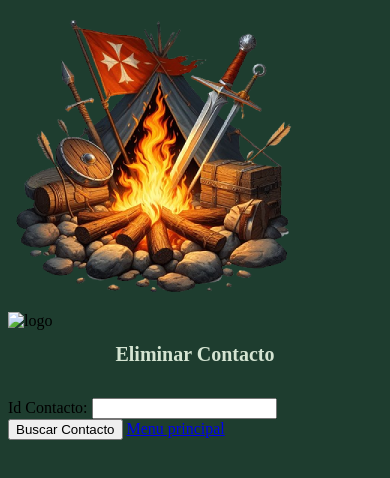
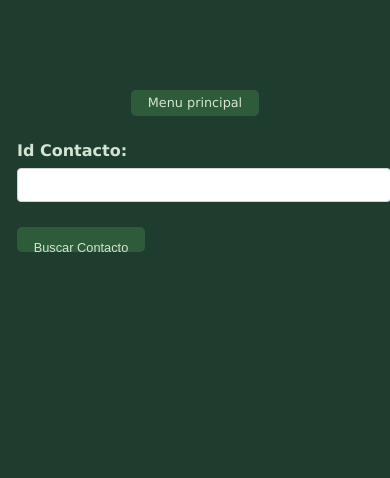
Before and after one commit to DonatoSan-Test/cac_trabajoFinal, a plain HTML site: page modificaciones.html in a window 390 px wide. Drawn offline with Linux system fonts and the light colour scheme.

Commit message:
modificaciones

```diff
--- a/modificaciones.html
+++ b/modificaciones.html
@@ -7,16 +7,8 @@
     <title>Gaming 🚀</title>
     <link rel="stylesheet" href="./static/css/style.css">
 </head>
-<body>
-    <header>
-        <nav class="navbar-index ">
-            <img class="logo-nav" src="./static/imagenes/logosmall.webp" alt="logo Codo a Codo Gaming">
-        </nav>
-    </header>
-    <div class="logo-centrado">
-        <img src="./static/imagenes/logogaming.webp" alt="logo">
-    </div>
-    <h1>Eliminar Contacto</h1><br>
+<body class="container">
+    <nav class="navbar"><a href="index.html" class="button">Menu principal</a></nav>
     <!-- Contenedor principal que será controlado por JavaScript. Este
     contenedor tendrá dos formularios. -->
     <div id="app">
@@ -25,7 +17,7 @@
         <form id="form-obtener-contacto">
             <label for="id_contacto">Id Contacto:</label>
             <input type="text" id="id_contacto" required><br>
-            <button type="submit">Buscar Contacto</button> <a href="index.html">Menu principal</a>
+            <button type="submit" class="button">Buscar Contacto</button>
         </form>
         <!-- Segundo formulario: se muestra solo si mostrarDatosContacto
         es verdadero. Llama a la función guardarCambios -->
@@ -57,7 +49,7 @@
                     Suscribite para recibir novedades!
                 </label><br><br>
 
-                <button type="submit">Guardar Cambios</button>
+                <button type="submit" class="button">Guardar Cambios</button>
                 <a href="modificaciones.html">Cancelar</a>
             </form>
         </div>
--- a/static/css/style.css
+++ b/static/css/style.css
@@ -1,5 +1,7 @@
 body {
     background-color: #1e3d2f;
+    font-family: Verdana, Geneva, Tahoma, sans-serif;
+    color: #d4e4d2;
 }
 h1{
     color: #d4e4d2;
@@ -22,12 +24,12 @@ h1{
 
 .button {
     display: inline-block;
-    font-size: 1.5em; /* Ajusta el tamaño del texto para pantallas más pequeñas */
+    font-size: 1.5em;
     background-color: #2e5c3a;
     color: #d4e4d2;
     border: none;
     cursor: pointer;
-    width: 15em; /* Ajusta el ancho del botón para pantallas más pequeñas */
+    width: 15em;
     height: 2em;
     text-align: center;
     line-height: 2em;
@@ -188,11 +190,10 @@ h1{
     display: block;
 }
 
-/* Responsividad para pantallas de 768px a 1023px */
 @media only screen and (max-width: 900px) {
     .container {
         max-width: 90%;
-        padding-top: 100px; /* Reducir el espacio superior */
+        padding-top: 100px;
     }
     .contactanos {
         font-size: 1em;
@@ -205,7 +206,7 @@ h1{
 @media only screen and (max-width: 768px) {
     .container {
         max-width: 90%;
-        padding-top: 100px; /* Reducir el espacio superior */
+        padding-top: 100px;
     }
     .contactanos {
         font-size: 0.9em;
@@ -218,7 +219,7 @@ h1{
 @media only screen and (max-width: 620px) {
     .container {
         max-width: 95%;
-        padding-top: 80px; /* Reducir más el espacio superior */
+        padding-top: 80px;
     }
     .contactanos {
         font-size: 0.7em;
@@ -234,7 +235,7 @@ h1{
 @media only screen and (max-width: 480px) {
     .container {
         max-width: 99%;
-        padding-top: 60px; /* Reducir aún más el espacio superior */
+        padding-top: 60px;
     }
     .contactanos {
         font-size: 0.6em;
@@ -250,15 +251,15 @@ h1{
 
 @media only screen and (max-width: 620px) {
     .button {
-        font-size: 1em; /* Reduce el tamaño del texto */
-        width: 12em; /* Reduce el ancho del botón */
+        font-size: 1em;
+        width: 12em;
     }
 }
 
 @media only screen and (max-width: 480px) {
     .button {
-        font-size: 0.8em; /* Reduce aún más el tamaño del texto */
-        width: 10em; /* Reduce aún más el ancho del botón */
+        font-size: 0.8em;
+        width: 10em;
     }
 }
 .logo{
@@ -274,7 +275,6 @@ h1{
     text-align: center;
 }
 
-/* Estilos generales para la tabla */
 .listado {
     border: 1px solid #3b7415;
     width: 100%;
@@ -285,25 +285,93 @@ h1{
 .listado th, .listado td {
     border: 1px solid #3b7415;
     padding: 15px;
-    text-align: center; /* Centra el texto en las celdas */
-    word-wrap: break-word; /* Rompe las palabras largas para evitar que se salgan de las celdas */
+    text-align: center;
+    word-wrap: break-word;
 }
 
 .listado th {
     background-color: rgb(150, 240, 123);
     font-weight: 700;
     text-transform: uppercase;
+    color: black;
 }
 
-/* Estilos para las filas al pasar el mouse */
 .listado tbody tr:hover {
     background-color: #2e5c3a;
 }
 
-/* Media query para dispositivos móviles */
 @media (max-width: 768px) {
     .listado th, .listado td {
-        padding: 10px; /* Reducir el padding en dispositivos móviles */
-        font-size: 14px; /* Ajustar el tamaño de fuente para dispositivos móviles */
+        padding: 10px;
+        font-size: 14px;
     }
 }
+.modificacioneshtml.form {
+    background-color: rgb(150, 240, 123);
+    color: black;
+    padding: 20px;
+    border-radius: 5px;
+    box-shadow: 0 2px 4px rgba(0, 0, 0, 0.1);
+    margin-bottom: 20px;
+}
+
+form label {
+    display: block;
+    margin-bottom: 8px;
+    font-weight: bold;
+}
+
+form input[type="text"],
+form input[type="email"],
+form input[type="tel"],
+form select,
+form textarea {
+    width: 100%;
+    padding: 10px;
+    margin-bottom: 15px;
+    border: 1px solid #ced4da;
+    border-radius: 4px;
+    font-size: 16px;
+}
+
+form a {
+    text-decoration: none;
+    color: #007bff;
+    margin-left: 10px;
+}
+
+form a:hover {
+    text-decoration: underline;
+}
+
+/* Responsive Styles */
+@media (max-width: 600px) {
+    .navbar {
+        font-size: 16px;
+    }
+
+    form {
+        padding: 15px;
+    }
+
+    form input[type="text"],
+    form input[type="email"],
+    form input[type="tel"],
+    form select,
+    form textarea {
+        font-size: 14px;
+        padding: 8px;
+    }
+
+    form button {
+        font-size: 14px;
+        padding: 8px 16px;
+    }
+}
+
+/* Specific Styles for Text Overflow in Email Field */
+#emailModificar {
+    white-space: normal;
+    word-break: break-word;
+    font-size: 14px; /* Adjust font size for better fit */
+}
```
Also changed, not shown: altas.html (+1 -1 lines), index.html (+0 -1 lines).
